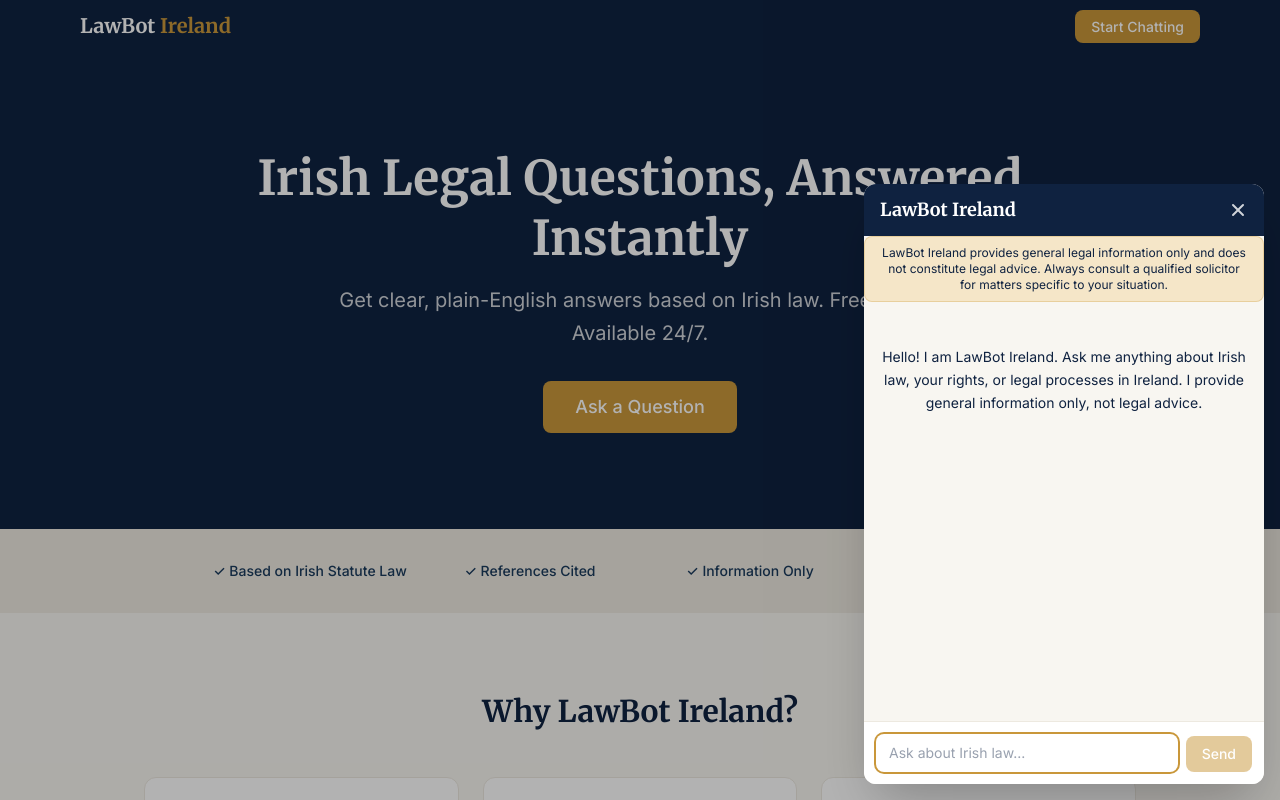
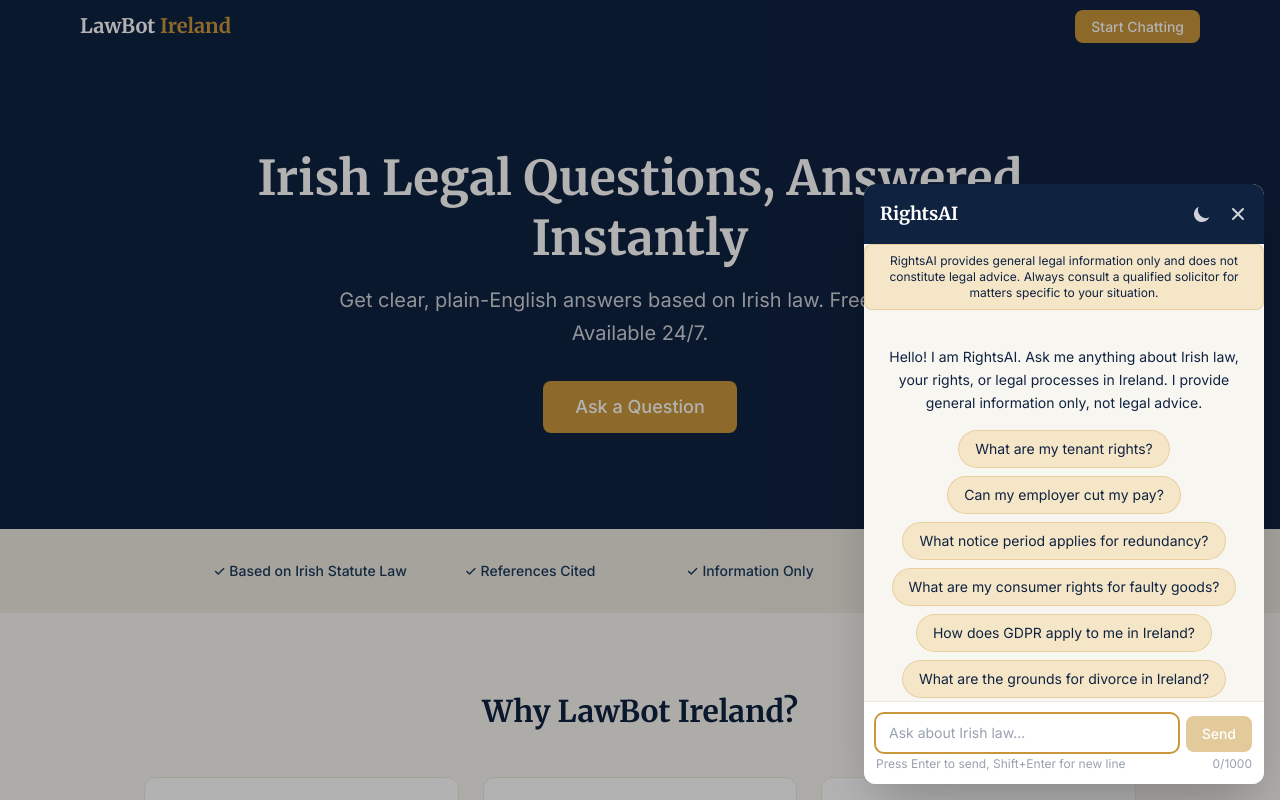
Before and after one commit to AndrianBarbulat/RightsAI, a Next.js app: page / in a window 1280 px wide. Both pictures are taken after a click on the button "Open chat". Shown: the top 800 px of the page. Built offline with nearby package versions, Linux system fonts and the light colour scheme.

Commit message:
update chat components with rightsai branding and structured response support

```diff
--- a/components/ChatMessage.tsx
+++ b/components/ChatMessage.tsx
@@ -1,4 +1,8 @@
 import type { Message } from '../types/chat';
+import { isStructuredResponse, parseStructuredResponse } from '../types/chat';
+import StructuredResponse from './StructuredResponse';
+import FeedbackButtons from './FeedbackButtons';
+import CopyButton from './CopyButton';
 
 interface ChatMessageProps {
   message: Message;
@@ -6,17 +10,24 @@ interface ChatMessageProps {
 
 export default function ChatMessage({ message }: ChatMessageProps) {
   const isUser = message.role === 'user';
+  const structured = parseStructuredResponse(message.content);
 
+  // Assistant with structured JSON response
+  if (!isUser && structured) {
+    return <StructuredResponse data={structured} />;
+  }
+
+  // Standard text bubble
   return (
     <div className={`flex ${isUser ? 'justify-end' : 'justify-start'} mb-4`}>
       <div
-        className={`max-w-[80%] px-4 py-3 ${
+        className={`relative max-w-[80%] px-4 py-3 ${
           isUser
             ? 'bg-navy text-white rounded-bubble'
             : 'bg-white text-navy rounded-lg border border-cream-dark'
         }`}
         role="article"
-        aria-label={isUser ? 'Your message' : 'LawBot Ireland response'}
+        aria-label={isUser ? 'Your message' : 'RightsAI response'}
       >
         <p className={`text-[15px] leading-6 ${isUser ? 'text-white' : 'text-navy'}`}>
           {message.content}
@@ -29,6 +40,14 @@ export default function ChatMessage({ message }: ChatMessageProps) {
             })}
           </p>
         )}
+
+        {/* Copy button and feedback on assistant messages */}
+        {!isUser && (
+          <div className="flex items-center gap-2 mt-2 pt-2 border-t border-cream-dark">
+            <CopyButton text={message.content} />
+            <FeedbackButtons />
+          </div>
+        )}
       </div>
     </div>
   );
--- a/components/ChatWidget.tsx
+++ b/components/ChatWidget.tsx
@@ -2,6 +2,8 @@ import { useState, useRef, useEffect } from 'react';
 import ChatMessage from './ChatMessage';
 import TypingIndicator from './TypingIndicator';
 import DisclaimerBanner from './DisclaimerBanner';
+import QuestionChips from './QuestionChips';
+import DarkModeToggle from './DarkModeToggle';
 import { useChat } from '../hooks/useChat';
 
 export default function ChatWidget() {
@@ -23,7 +25,7 @@ export default function ChatWidget() {
 
   const handleSend = () => {
     const trimmed = input.trim();
-    if (!trimmed || isLoading) return;
+    if (!trimmed || isLoading || trimmed.length > 1000) return;
     sendMessage(trimmed);
     setInput('');
   };
@@ -36,6 +38,7 @@ export default function ChatWidget() {
   };
 
   const isEmpty = messages.length === 0;
+  const charCount = input.length;
 
   return (
     <>
@@ -43,7 +46,7 @@ export default function ChatWidget() {
       {!isOpen && (
         <button
           onClick={() => setIsOpen(true)}
-          className="fixed bottom-6 right-6 w-14 h-14 bg-gold text-white rounded-full shadow-lg flex items-center justify-center hover:bg-gold-light transition-colors z-50"
+          className="fixed bottom-6 right-6 w-14 h-14 bg-gold text-white rounded-full shadow-lg flex items-center justify-center hover:bg-gold-light transition-colors z-50 focus:outline-none focus:ring-2 focus:ring-gold focus:ring-offset-2"
           aria-label="Open chat"
         >
           <svg xmlns="http://www.w3.org/2000/svg" className="w-6 h-6" fill="none" viewBox="0 0 24 24" stroke="currentColor" aria-hidden="true">
@@ -59,13 +62,14 @@ export default function ChatWidget() {
             {/* Header */}
             <div className="bg-navy text-white px-4 py-3 flex items-center justify-between sm:rounded-t-xl">
               <div className="flex items-center gap-2">
-                <span className="font-heading text-lg font-bold">LawBot Ireland</span>
+                <span className="font-heading text-lg font-bold">RightsAI</span>
               </div>
               <div className="flex items-center gap-2">
+                <DarkModeToggle />
                 {!isEmpty && (
                   <button
                     onClick={clearChat}
-                    className="text-xs text-white/80 hover:text-white transition-colors"
+                    className="text-xs text-white/80 hover:text-white transition-colors focus:outline-none focus:ring-1 focus:ring-white/50 rounded px-2 py-1"
                     aria-label="Clear chat"
                   >
                     Clear
@@ -73,7 +77,7 @@ export default function ChatWidget() {
                 )}
                 <button
                   onClick={() => setIsOpen(false)}
-                  className="text-white/80 hover:text-white transition-colors"
+                  className="text-white/80 hover:text-white transition-colors focus:outline-none focus:ring-1 focus:ring-white/50 rounded"
                   aria-label="Close chat"
                 >
                   <svg xmlns="http://www.w3.org/2000/svg" className="w-5 h-5" viewBox="0 0 20 20" fill="currentColor" aria-hidden="true">
@@ -89,11 +93,12 @@ export default function ChatWidget() {
             {/* Messages area */}
             <div className="flex-1 overflow-y-auto px-4 py-3">
               {isEmpty ? (
-                <div className="text-center py-8">
-                  <p className="text-navy font-body text-sm leading-relaxed">
-                    Hello! I am LawBot Ireland. Ask me anything about Irish law, your rights, or legal
+                <div className="text-center py-6">
+                  <p className="text-navy font-body text-sm leading-relaxed mb-4">
+                    Hello! I am RightsAI. Ask me anything about Irish law, your rights, or legal
                     processes in Ireland. I provide general information only, not legal advice.
                   </p>
+                  <QuestionChips onSelect={sendMessage} />
                 </div>
               ) : (
                 messages.map((msg, idx) => (
@@ -114,6 +119,7 @@ export default function ChatWidget() {
                   onKeyDown={handleKeyDown}
                   placeholder="Ask about Irish law..."
                   rows={1}
+                  maxLength={1000}
                   className="flex-1 resize-none border border-cream-dark rounded-lg px-3 py-2 text-sm text-navy placeholder-gray-400 focus:outline-none focus:ring-2 focus:ring-gold focus:border-transparent"
                   disabled={isLoading}
                   aria-label="Type your legal question"
@@ -121,11 +127,17 @@ export default function ChatWidget() {
                 <button
                   onClick={handleSend}
                   disabled={!input.trim() || isLoading}
-                  className="bg-gold text-white px-4 py-2 rounded-lg text-sm font-medium hover:bg-gold-light transition-colors disabled:opacity-50 disabled:cursor-not-allowed"
+                  className="bg-gold text-white px-4 py-2 rounded-lg text-sm font-medium hover:bg-gold-light transition-colors disabled:opacity-50 disabled:cursor-not-allowed focus:outline-none focus:ring-2 focus:ring-gold focus:ring-offset-1"
                   aria-label="Send message"
                 >
                   Send
                 </button>
+              </div>
+              <div className="flex justify-between items-center mt-1">
+                <p className="text-xs text-gray-400">Press Enter to send, Shift+Enter for new line</p>
+                <p className={`text-xs ${charCount > 900 ? 'text-navy font-medium' : 'text-gray-400'}`}>
+                  {charCount}/1000
+                </p>
               </div>
             </div>
           </div>
--- a/components/DisclaimerBanner.tsx
+++ b/components/DisclaimerBanner.tsx
@@ -5,12 +5,9 @@ interface DisclaimerBannerProps {
 export default function DisclaimerBanner({ variant = 'landing' }: DisclaimerBannerProps) {
   if (variant === 'chat') {
     return (
-      <div
-        className="bg-gold-muted border border-gold/30 rounded-lg px-4 py-2 text-center"
-        role="alert"
-      >
+      <div className="bg-gold-muted border border-gold/30 rounded-lg px-4 py-2 text-center" role="alert">
         <p className="text-xs text-navy">
-          LawBot Ireland provides general legal information only and does not constitute legal advice.
+          RightsAI provides general legal information only and does not constitute legal advice.
           Always consult a qualified solicitor for matters specific to your situation.
         </p>
       </div>
@@ -19,11 +16,9 @@ export default function DisclaimerBanner({ variant = 'landing' }: DisclaimerBann
 
   return (
     <section className="bg-cream border border-cream-dark rounded-xl p-6 md:p-8 max-w-3xl mx-auto">
-      <h3 className="font-heading text-lg font-semibold text-navy mb-3">
-        Important Disclaimer
-      </h3>
+      <h3 className="font-heading text-lg font-semibold text-navy mb-3">Important Disclaimer</h3>
       <p className="text-sm text-navy-light leading-relaxed">
-        LawBot Ireland provides general legal information only and does not constitute legal advice.
+        RightsAI provides general legal information only and does not constitute legal advice.
         While we strive to keep information accurate and up to date, laws change frequently. Always
         consult a qualified solicitor for matters specific to your situation. For free legal advice,
         you can contact{' '}
--- a/components/TypingIndicator.tsx
+++ b/components/TypingIndicator.tsx
@@ -1,10 +1,10 @@
 export default function TypingIndicator() {
   return (
-    <div className="flex justify-start mb-4" aria-live="polite" aria-label="LawBot Ireland is typing">
+    <div className="flex justify-start mb-4" aria-live="polite" aria-label="RightsAI is researching">
       <div className="bg-white border border-cream-dark rounded-lg px-5 py-3">
         <div className="flex items-center gap-2">
-          <span className="text-sm text-navy-light">LawBot Ireland is researching</span>
-          <span className="flex gap-1">
+          <span className="text-sm text-navy-light">RightsAI is researching</span>
+          <span className="flex gap-1" aria-hidden="true">
             <span className="w-2 h-2 bg-gold rounded-full animate-bounce" style={{ animationDelay: '0ms' }} />
             <span className="w-2 h-2 bg-gold rounded-full animate-bounce" style={{ animationDelay: '150ms' }} />
             <span className="w-2 h-2 bg-gold rounded-full animate-bounce" style={{ animationDelay: '300ms' }} />
```
